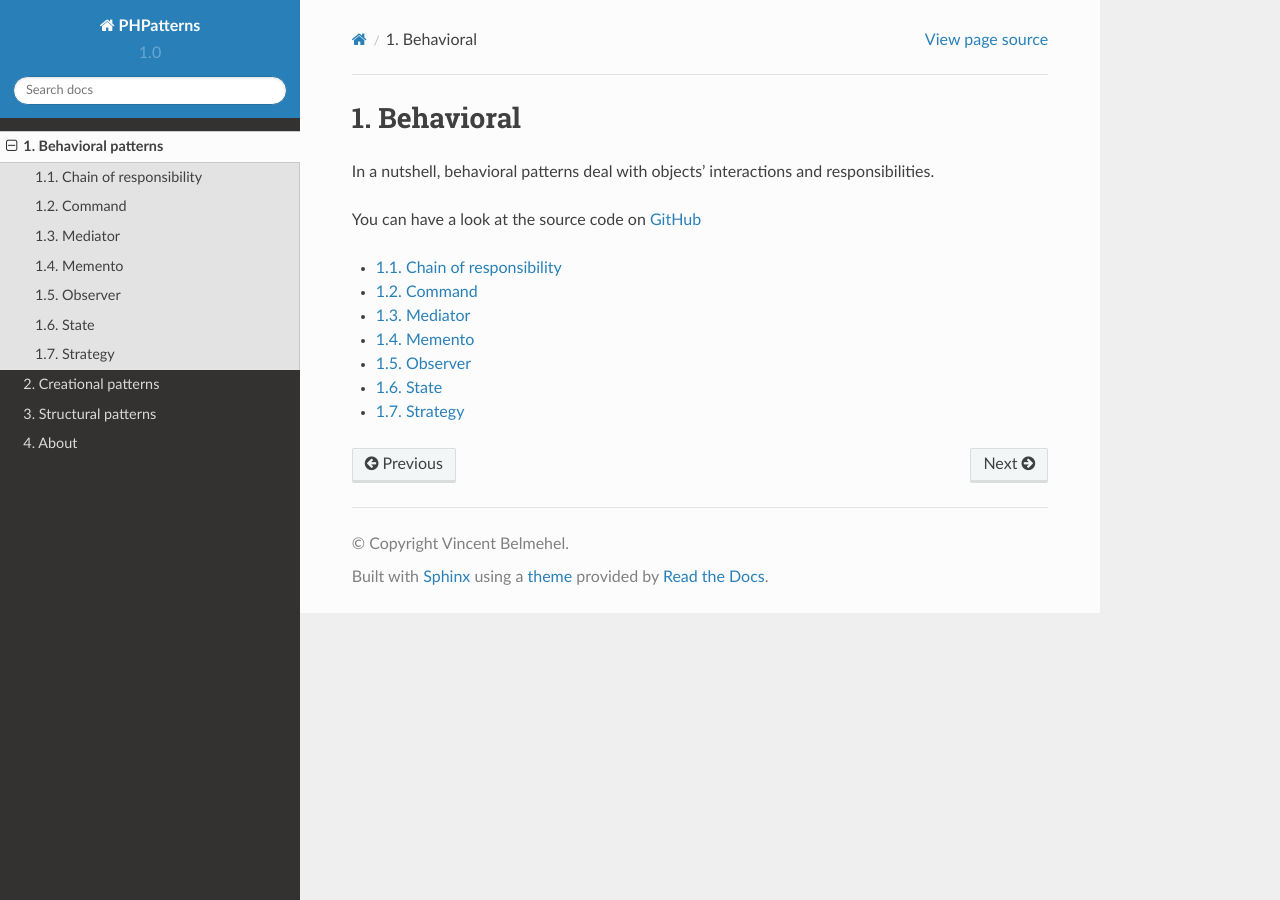
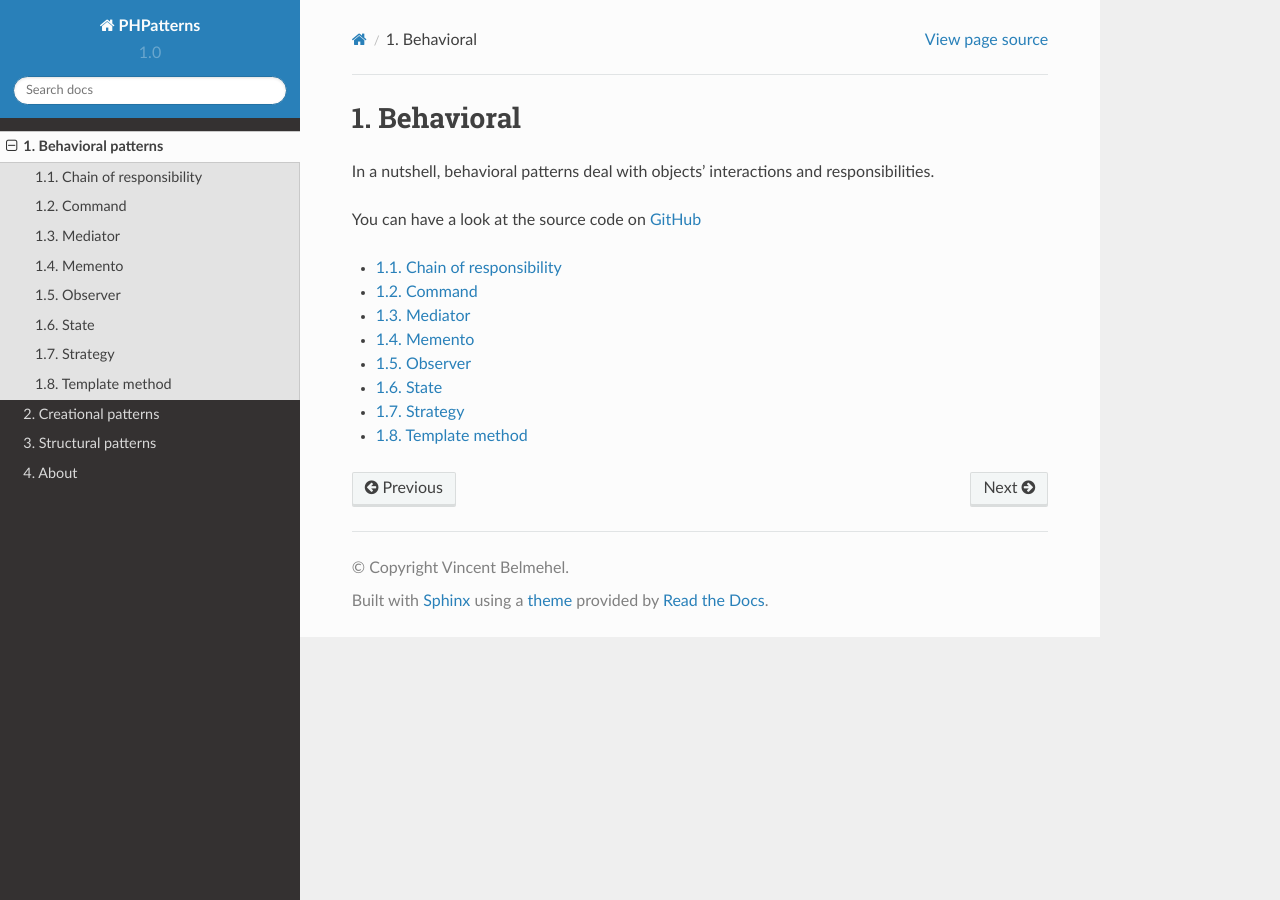
Before and after one commit to Vincebml/PHPatterns, a Sphinx documentation site: the page built from docs/Behavioral/behavioral.rst, in a window 1280 px wide. Built offline with Sphinx 7.4.7 and the Read the Docs theme 2.0.0, drawn with Linux system fonts in a browser that asks for light colours.

Commit message:
Added template method pattern to the behavioral menu.

```diff
--- a/docs/Behavioral/behavioral.rst
+++ b/docs/Behavioral/behavioral.rst
@@ -14,3 +14,4 @@ You can have a look at the source code on `GitHub <https://github.com/Vincebml/P
    observer
    state
    strategy
+   Template method <template_method>
```
